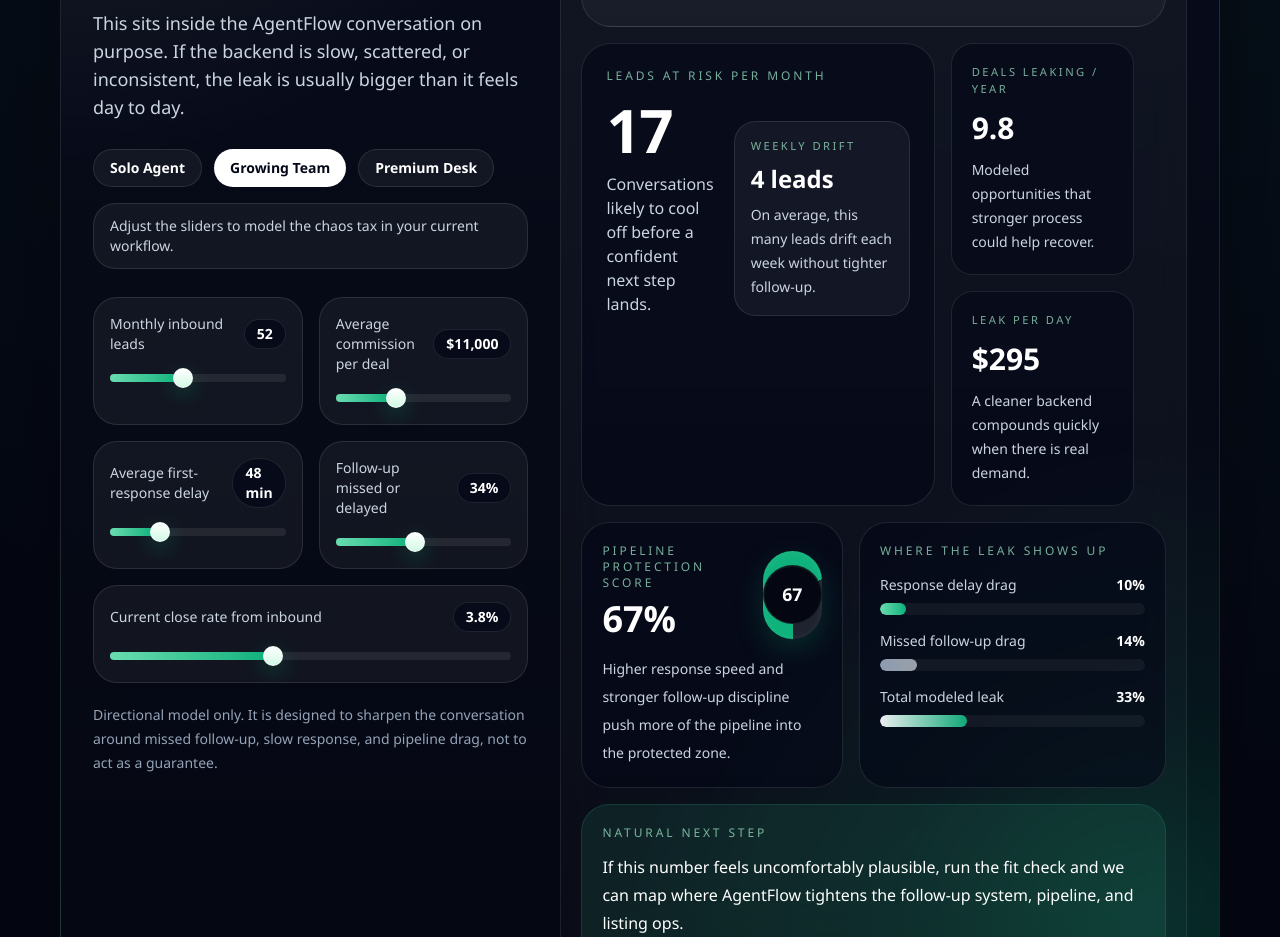
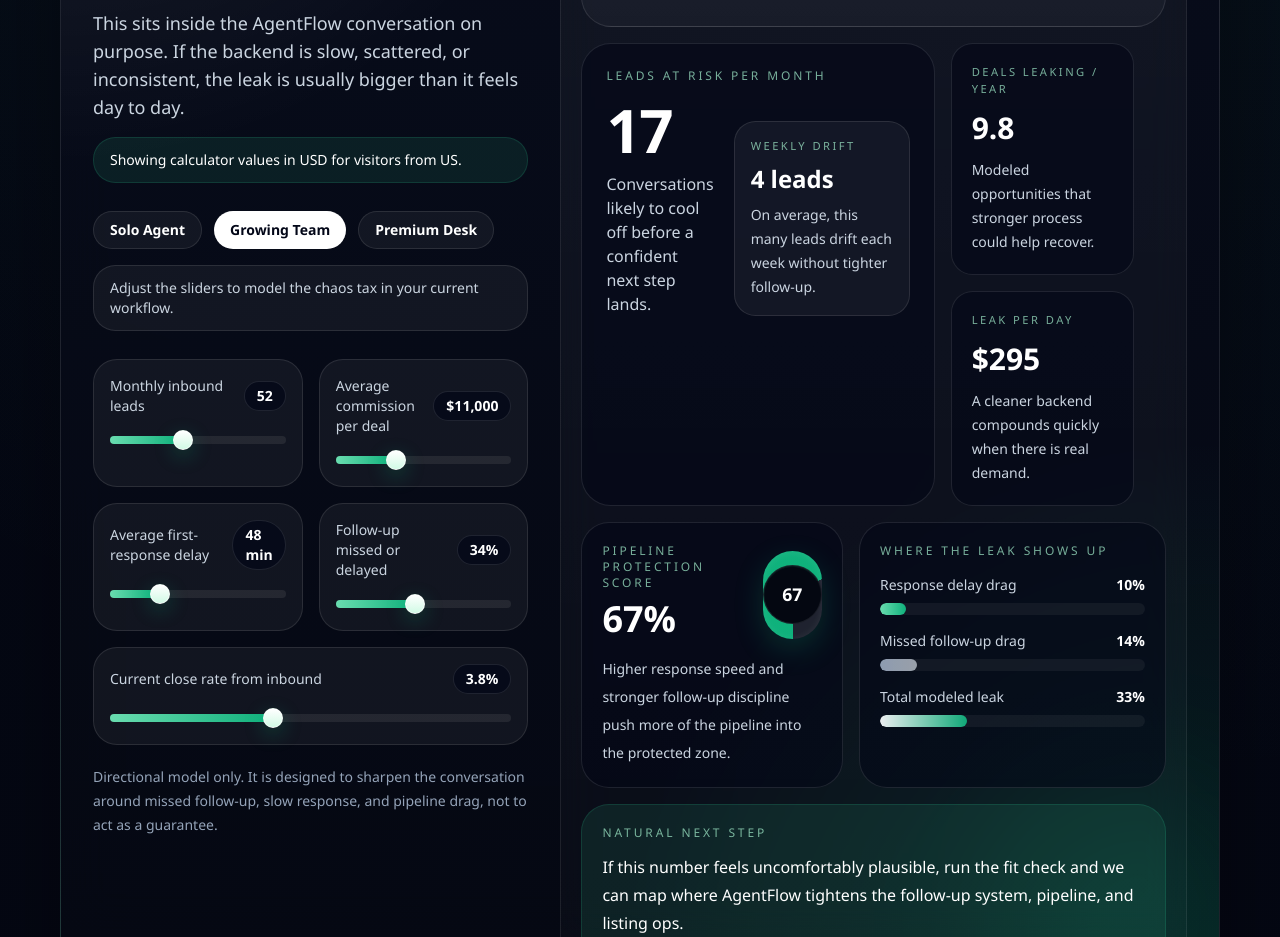
Before and after one commit to officialgenilabs/agentflow-landing, a Next.js app: page / in a window 1280 px wide. Shown: the part 3280-4217 px from the top of the page. Built offline with nearby package versions, Linux system fonts and the light colour scheme.

Commit message:
Localize calculator currency by country

```diff
--- a/app/page.tsx
+++ b/app/page.tsx
@@ -1,3 +1,4 @@
+import { headers } from "next/headers";
 import { CtaBand } from "@/components/landing/CtaBand";
 import { FaqSection } from "@/components/landing/FaqSection";
 import { FinalCtaSection } from "@/components/landing/FinalCtaSection";
@@ -13,15 +14,23 @@ import { ProofStrip } from "@/components/landing/ProofStrip";
 import { StickyCtaBar } from "@/components/landing/StickyCtaBar";
 import { WhatIsSection } from "@/components/landing/WhatIsSection";
 import { WhySection } from "@/components/landing/WhySection";
+import { getCurrencyConfig } from "@/lib/currency";
 
-export default function Home() {
+export default async function Home() {
+  const requestHeaders = await headers();
+  const country =
+    requestHeaders.get("x-vercel-ip-country") ??
+    requestHeaders.get("x-country") ??
+    "US";
+  const currency = getCurrencyConfig(country);
+
   return (
     <>
       <main>
         <HeroSection />
         <ProofStrip />
         <ProblemSection />
-        <LeadLeakCalculator />
+        <LeadLeakCalculator currency={currency} />
         <WhatIsSection />
         <InstallsSection />
         <CtaBand />
--- a/components/landing/LeadLeakCalculator.tsx
+++ b/components/landing/LeadLeakCalculator.tsx
@@ -1,6 +1,7 @@
 "use client";
 
 import { useMemo, useState } from "react";
+import type { CurrencyConfig } from "@/lib/currency";
 
 const presets = [
   {
@@ -44,12 +45,6 @@ type CalculatorState = {
 
 const defaultPreset = presets[1];
 
-const currencyFormatter = new Intl.NumberFormat("en-US", {
-  style: "currency",
-  currency: "USD",
-  maximumFractionDigits: 0
-});
-
 const numberFormatter = new Intl.NumberFormat("en-US", {
   maximumFractionDigits: 1
 });
@@ -68,9 +63,22 @@ function applyPreset(preset: Preset): CalculatorState {
   };
 }
 
-export function LeadLeakCalculator() {
+export function LeadLeakCalculator({
+  currency
+}: {
+  currency: CurrencyConfig;
+}) {
   const [activePreset, setActivePreset] = useState<Preset["id"]>(defaultPreset.id);
   const [values, setValues] = useState<CalculatorState>(applyPreset(defaultPreset));
+  const currencyFormatter = useMemo(
+    () =>
+      new Intl.NumberFormat(currency.locale, {
+        style: "currency",
+        currency: currency.code,
+        maximumFractionDigits: 0
+      }),
+    [currency.code, currency.locale]
+  );
 
   const responsePenalty = clamp((values.responseDelay - 5) / 115, 0, 1) * 0.28;
   const followUpPenalty = clamp(values.missedFollowUp / 100, 0, 1) * 0.42;
@@ -98,7 +106,7 @@ export function LeadLeakCalculator() {
         value: `${pipelineProtected}%`
       }
     ],
-    [monthlyRevenueLeak, pipelineProtected]
+    [currencyFormatter, monthlyRevenueLeak, pipelineProtected]
   );
 
   function setField(field: keyof CalculatorState, value: number) {
@@ -126,6 +134,10 @@ export function LeadLeakCalculator() {
                 This sits inside the AgentFlow conversation on purpose. If the backend is slow,
                 scattered, or inconsistent, the leak is usually bigger than it feels day to day.
               </p>
+
+              <div className="mt-4 rounded-[1.4rem] border border-emerald-400/15 bg-emerald-400/10 px-4 py-3 text-sm text-white">
+                Showing calculator values in {currency.code} for visitors from {currency.country}.
+              </div>
 
               <div className="mt-7 flex flex-wrap gap-3">
                 {presets.map((preset) => (
--- /dev/null
+++ b/lib/currency.ts
@@ -0,0 +1,23 @@
+export type CurrencyConfig = {
+  code: "USD" | "ZAR";
+  locale: "en-US" | "en-ZA";
+  country: string;
+};
+
+export function getCurrencyConfig(countryCode?: string | null): CurrencyConfig {
+  const normalizedCountry = (countryCode ?? "US").toUpperCase();
+
+  if (normalizedCountry === "ZA") {
+    return {
+      code: "ZAR",
+      locale: "en-ZA",
+      country: normalizedCountry
+    };
+  }
+
+  return {
+    code: "USD",
+    locale: "en-US",
+    country: normalizedCountry
+  };
+}
```
